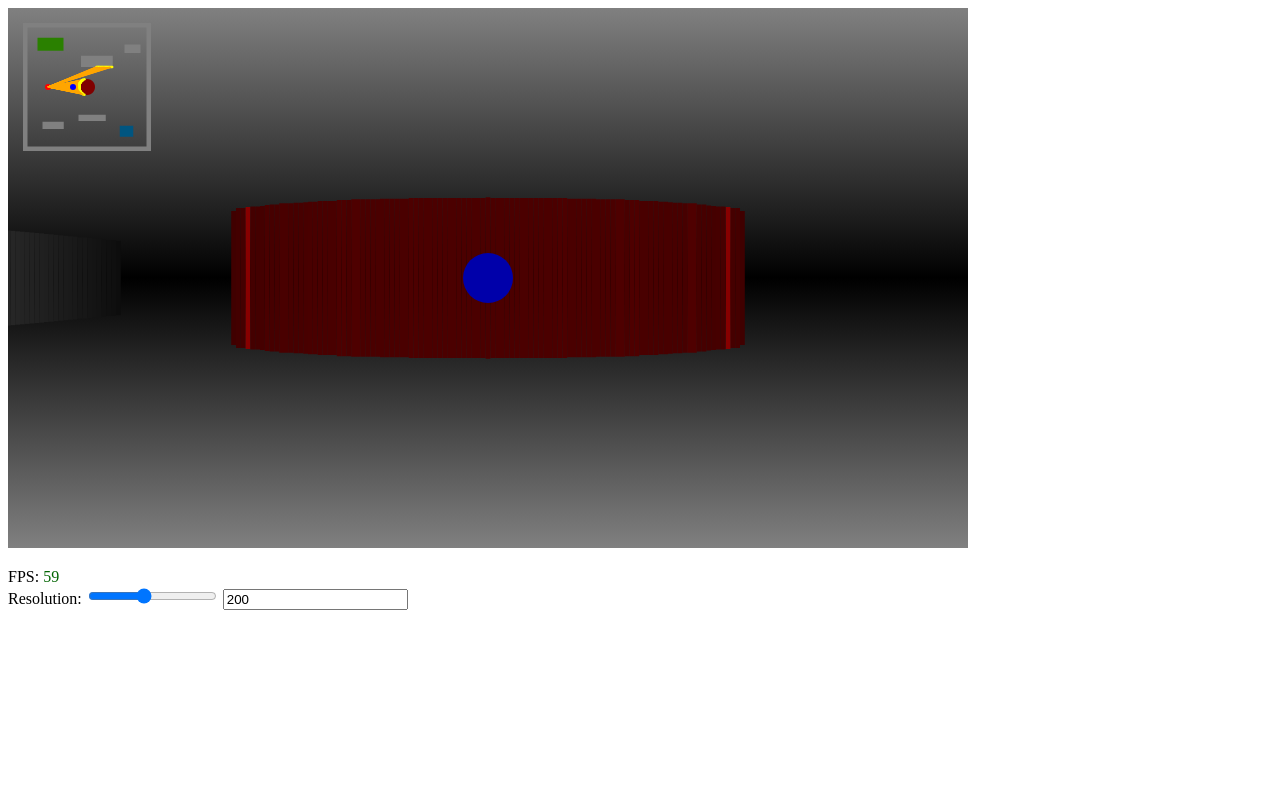
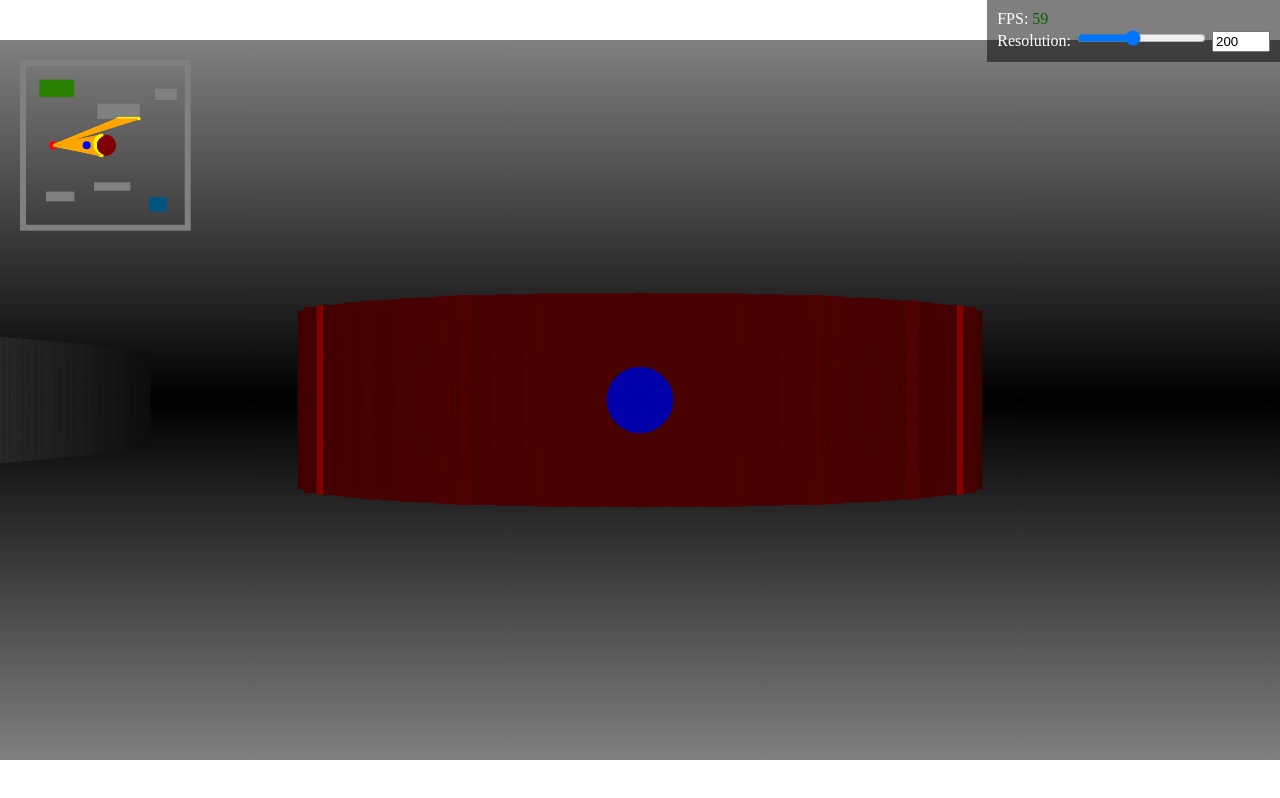
Before and after one commit to yikuansun/ace-descending, a SvelteKit app: page / in a window 1280 px wide. Built offline with nearby package versions, Linux system fonts and the light colour scheme.

Commit message:
Fit SVG element to screen
I guess this is one thing svg does better than html

```diff
--- a/src/routes/+page.svelte
+++ b/src/routes/+page.svelte
@@ -196,14 +196,20 @@
     });
 </script>
 
-<svg xmlns="http://www.w3.org/2000/svg" width={camera.viewport[0]} height={camera.viewport[1]}>
+<svg xmlns="http://www.w3.org/2000/svg" viewBox="0 0 {camera.viewport[0]} {camera.viewport[1]}"
+    style:position="fixed" style:top="50vh" style:left="50vw" style:transform="translate(-50%, -50%)"
+    style:width="100vw" style:height="100vh">
     <defs>
         <linearGradient id="bgGradient" x1="0" x2="0" y1="0" y2="1">
             <stop offset="0%" stop-color="grey" />
             <stop offset="50%" stop-color="black" />
             <stop offset="100%" stop-color="grey" />
         </linearGradient>
+        <clipPath id="screenClip">
+            <rect width={camera.viewport[0]} height={camera.viewport[1]} x="0" y="0" />
+        </clipPath>
     </defs>
+    <g clip-path="url(#screenClip)">
         <rect width={camera.viewport[0]} height={camera.viewport[1]} fill="url(#bgGradient)" />
         {#each drawingStack as item}
             {#if item.type == "wall"}
@@ -241,9 +247,11 @@
                 <circle cx={entity.x} cy={entity.y} r="12" fill="blue" />
             {/each}
         </g>
+    </g>
 </svg>
 
-<p>
+<p style:position="fixed" style:top="0" style:right="0" style:padding="10px"
+    style:background-color="rgba(0, 0, 0, 0.5)" style:color="white" style:margin="0">
     FPS:
     <span style:color={(1 / deltaTime > 50) ? "darkgreen" : ((1 / deltaTime > 25) ? "darkyellow" : "darkred")}>
         {(1 / deltaTime).toFixed(0)}
@@ -251,6 +259,6 @@
     <br />
     Resolution:
     <input type="range" min="50" max="400" bind:value={camera.resolution} />
-    <input type="number" bind:value={camera.resolution} />
+    <input type="number" bind:value={camera.resolution} style:width="50px" />
     <br />
 </p>
```
Lines whose indentation alone changed are shown as unchanged.
